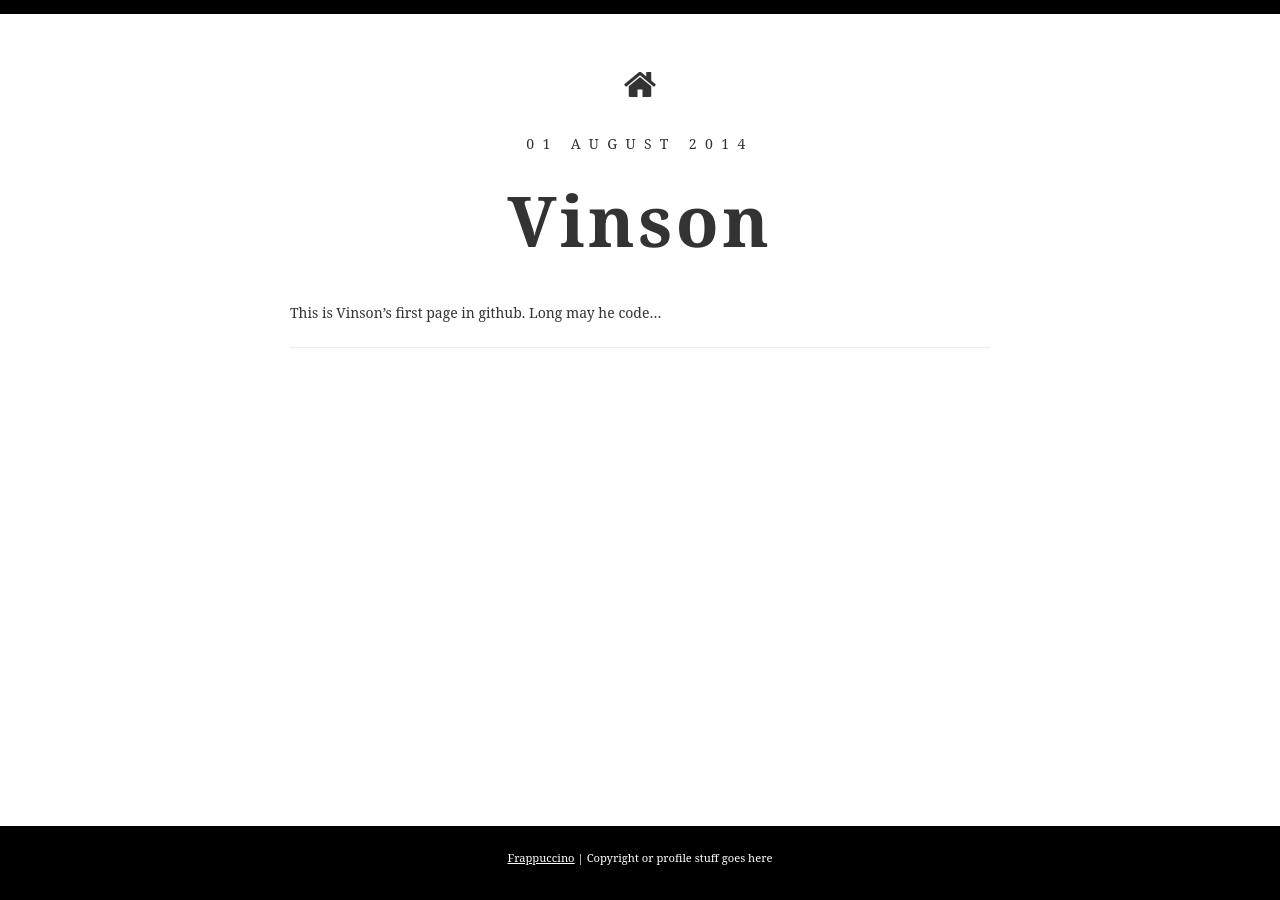
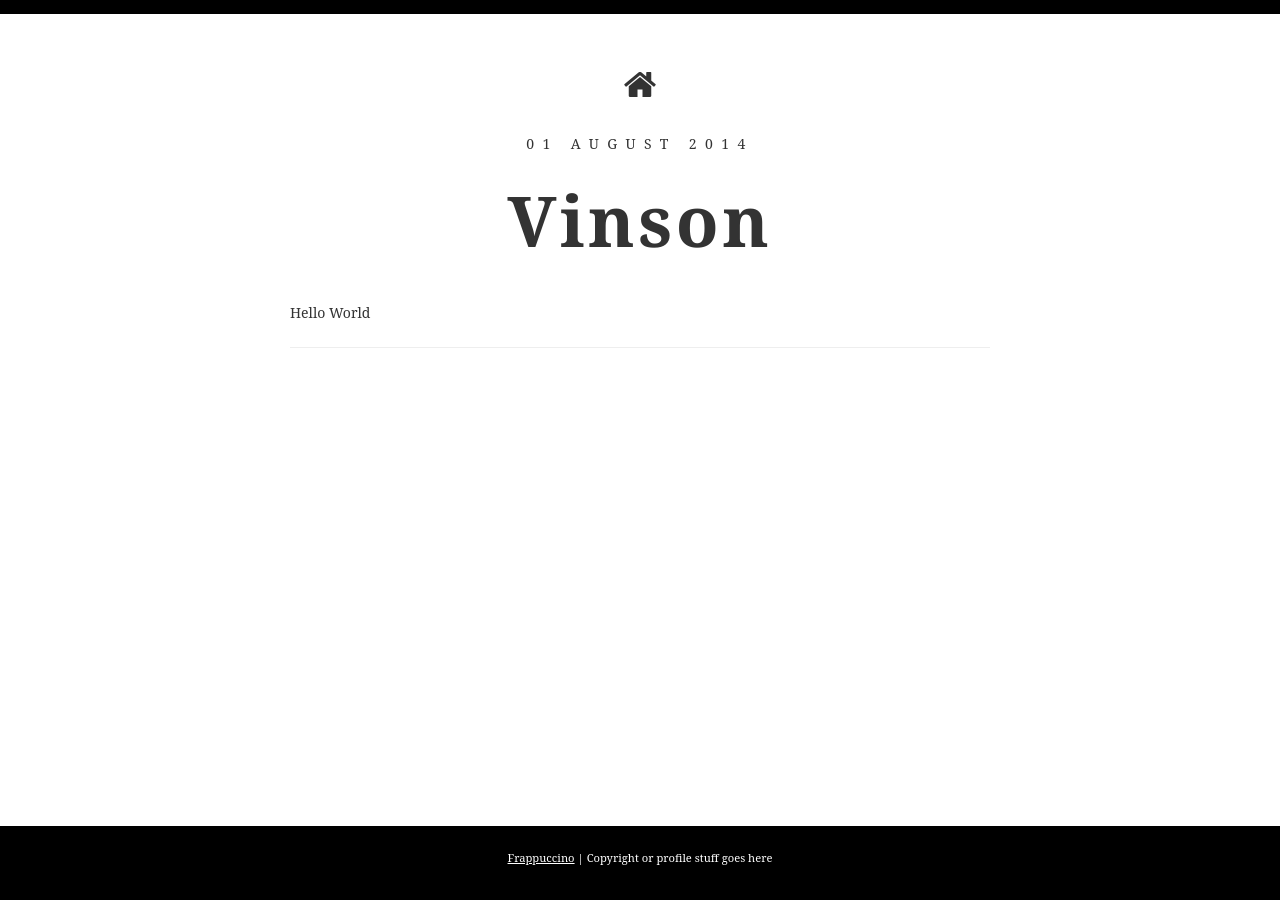
Before and after one commit to windshg/windshg.github.io, a Jekyll site: the page built from _posts/2014-08-01-jackpot.md, in a window 1280 px wide. Built offline with Jekyll 4.4.1, drawn with Linux system fonts in a browser that asks for light colours; some web fonts are replaced.

Commit message:
Hello World

```diff
--- a/_posts/2014-08-01-jackpot.md
+++ b/_posts/2014-08-01-jackpot.md
@@ -2,4 +2,4 @@
 layout: post_page
 title: Vinson
 ---
-This is Vinson's first page in github. Long may he code...
+Hello World
```
